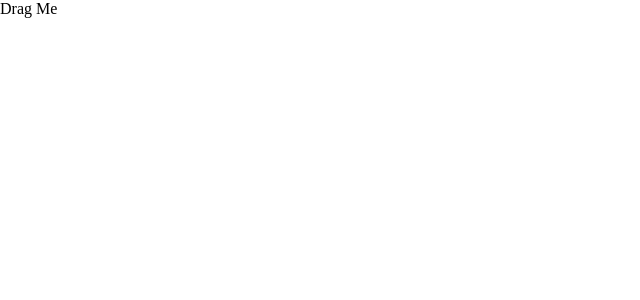
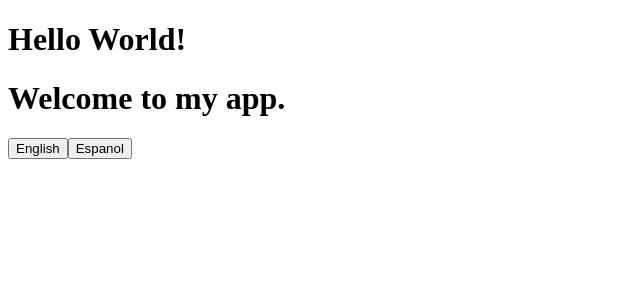
Before and after one commit to Ankit4Dec/React_Sessions, a React (Vite) app in the folder React Learning/React Questions/Practice Problems/: page / in a window 1280 px wide. Shown: the top 300 px of the page, without its empty margins (0-640 px from the left). Built offline with nearby package versions, Linux system fonts and the light colour scheme.

Commit message:
Translator with context

```diff
--- a/React Learning/React Questions/Practice Problems/src/App.jsx
+++ b/React Learning/React Questions/Practice Problems/src/App.jsx
@@ -1,6 +1,7 @@
 import "./App.css";
 import { AuthProvider } from "./AuthContext.jsx";
 import { CartProvider } from "./CartContext.jsx";
+import { LocalizationProvider } from "./LocalizationContext.jsx";
 import { ThemeProvider } from "./ThemeContext";
 
 import { DayOne } from "./components/DayOne";
@@ -23,6 +24,7 @@ import { Thirteen } from "./components/Thirteen";
 import { Three } from "./components/Three";
 import { Twelve } from "./components/Twelve";
 import { Twenty } from "./components/Twenty.jsx";
+import { TwentyFive } from "./components/TwentyFive.jsx";
 import { TwentyFour } from "./components/TwentyFour.jsx";
 import { TwentyOne } from "./components/TwentyOne.jsx";
 import { TwentyThree } from "./components/TwentyThree.jsx";
@@ -70,7 +72,11 @@ function App() {
         <TwentyThree />
       </AuthProvider> */}
 
-      <TwentyFour />
+      {/* <TwentyFour /> */}
+
+      <LocalizationProvider>
+        <TwentyFive />
+      </LocalizationProvider>
     </>
   );
 }
--- /dev/null
+++ b/React Learning/React Questions/Practice Problems/src/LocalizationContext.jsx
@@ -0,0 +1,32 @@
+import { createContext, useContext, useState } from "react";
+
+const LocalizationContext = createContext();
+
+export const useLocalization = () => {
+  return useContext(LocalizationContext);
+};
+
+export function LocalizationProvider({ children }) {
+  const [locale, setLocale] = useState("en");
+
+  const localizedString = {
+    en: {
+      greeting: "Hello World!",
+      welcome: "Welcome to my app.",
+    },
+    es: {
+      greeting: "Hola mundol!",
+      welcome: "Bienveido a mi aplicacion",
+    },
+  };
+
+  const translate = (key) => {
+    return localizedString[locale][key];
+  };
+
+  return (
+    <LocalizationContext.Provider value={{ setLocale, locale, translate }}>
+      {children}
+    </LocalizationContext.Provider>
+  );
+}
--- /dev/null
+++ b/React Learning/React Questions/Practice Problems/src/components/TwentyFive.jsx
@@ -0,0 +1,23 @@
+// Create a localization system using useContext to provide translations for the entire app
+
+import { useLocalization } from "../LocalizationContext";
+
+export const TwentyFive = () => {
+  const { setLocale, locale, translate } = useLocalization();
+  console.log(locale);
+
+  const handleLocaleChange = (newLocale) => {
+    setLocale(newLocale);
+  };
+
+  return (
+    <>
+      <div>
+        <h1>{translate("greeting")}</h1>
+        <h1>{translate("welcome")}</h1>
+        <button onClick={() => handleLocaleChange("en")}>English</button>
+        <button onClick={() => handleLocaleChange("es")}>Espanol</button>
+      </div>
+    </>
+  );
+};
```
